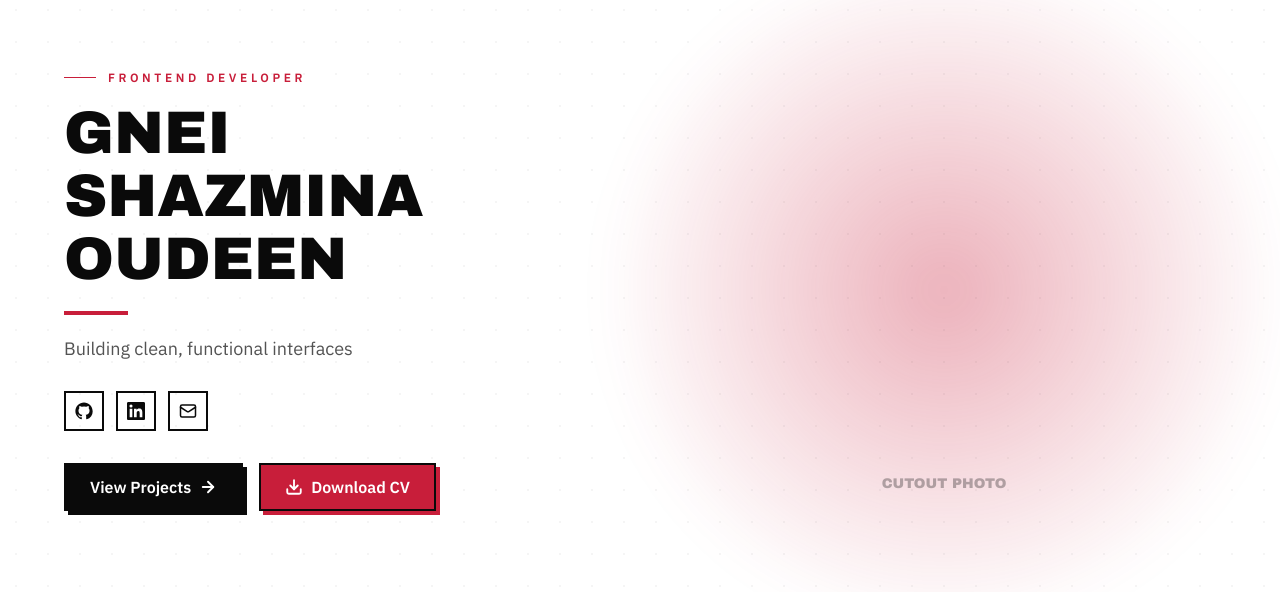
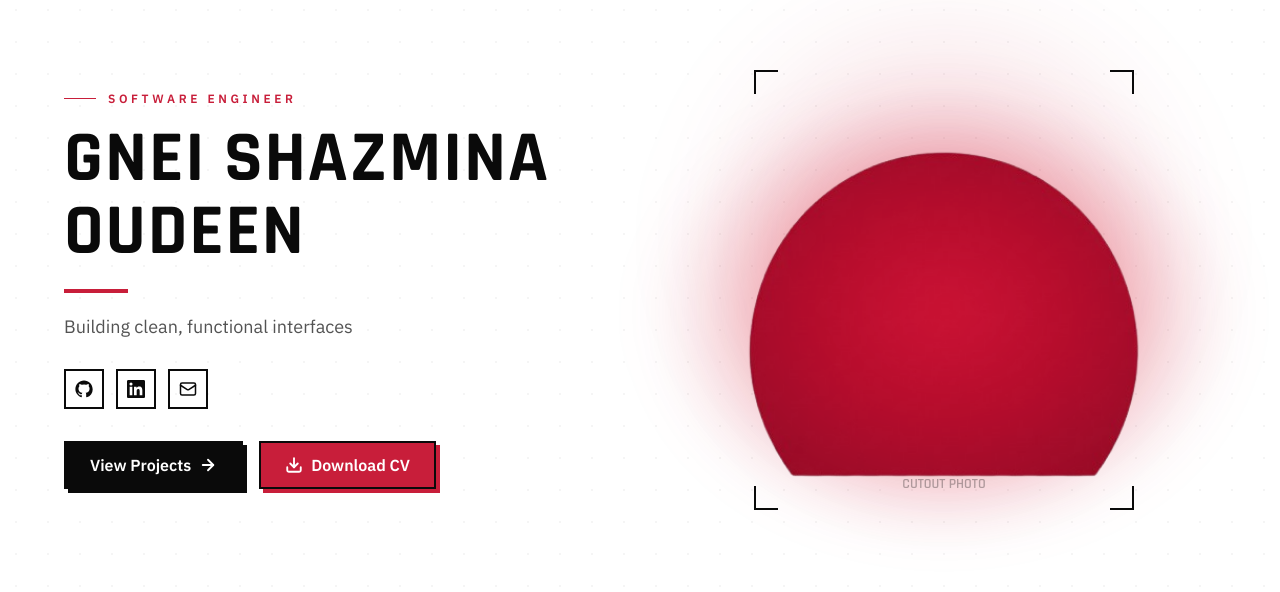
Before and after one commit to ShazminaOudeen/Shazmina-portfolio, a Next.js app: page / in a window 1280 px wide. Shown: the part 150-742 px from the top of the page. Built offline with nearby package versions, Linux system fonts and the light colour scheme; no server answers.

Commit message:
fixed hero section ui

```diff
--- a/app/layout.tsx
+++ b/app/layout.tsx
@@ -1,11 +1,11 @@
 import type { Metadata } from "next";
-import { Archivo_Black, IBM_Plex_Sans } from "next/font/google";
+import { Rajdhani, IBM_Plex_Sans } from "next/font/google";
 import "./globals.css";
 import { cn } from "@/lib/utils";
 import { ThemeProvider } from "@/lib/theme";
 
-const archivoBlack = Archivo_Black({
-  weight: "400",
+const rajdhani = Rajdhani({
+  weight: ["600", "700"],
   subsets: ["latin"],
   variable: "--font-heading",
 });
@@ -18,7 +18,7 @@ const plexSans = IBM_Plex_Sans({
 
 export const metadata: Metadata = {
   title: "Shazmina Oudeen | Portfolio",
-  description: "Frontend developer portfolio",
+  description: "Software Engineer portfolio",
   other: {
     "color-scheme": "light dark",
   },
@@ -29,7 +29,7 @@ export default function RootLayout({ children }: LayoutProps<"/">) {
     <html
       lang="en"
       suppressHydrationWarning
-      className={cn("h-full", "antialiased", archivoBlack.variable, plexSans.variable)}
+      className={cn("h-full", "antialiased", rajdhani.variable, plexSans.variable)}
     >
       <head>
         <meta name="color-scheme" content="light dark" />
--- a/components/sections/Hero.tsx
+++ b/components/sections/Hero.tsx
@@ -25,7 +25,6 @@ const SOCIAL_LINKS = [
 ];
 
 export default function Hero() {
-  // Subtle mouse-tracking tilt on the photo area
   const tiltRef = useRef<HTMLDivElement>(null);
   const mouseX = useMotionValue(0);
   const mouseY = useMotionValue(0);
@@ -55,19 +54,7 @@ export default function Hero() {
       id="hero"
       className="relative min-h-[90vh] flex items-center justify-center px-4 md:px-8 py-16 overflow-hidden bg-washi dark:bg-ink transition-colors"
     >
-      {/* Cinematic glow orb behind the subject - large, soft, warm-to-red
-          radial gradient, the main atmospheric element instead of playful
-          decorative shapes */}
-      <div
-        className="absolute right-0 top-1/2 -translate-y-1/2 w-[55vw] h-[55vw] max-w-2xl max-h-2xl rounded-full pointer-events-none"
-        style={{
-          background:
-            "radial-gradient(circle, rgba(200,30,58,0.35) 0%, rgba(200,30,58,0.12) 45%, transparent 70%)",
-          filter: "blur(20px)",
-        }}
-      />
-
-      {/* Fine dot-grid texture, very low opacity */}
+      {/* Fine dot-grid texture */}
       <div
         className="absolute inset-0 opacity-[0.04] dark:opacity-[0.06] pointer-events-none"
         style={{
@@ -77,8 +64,7 @@ export default function Hero() {
         }}
       />
 
-      {/* Vignette - darkens edges slightly in dark mode for a cinematic
-          frame, invisible in light mode */}
+      {/* Vignette - dark mode only */}
       <div className="absolute inset-0 pointer-events-none opacity-0 dark:opacity-100 bg-[radial-gradient(ellipse_at_center,transparent_40%,rgba(0,0,0,0.5)_100%)]" />
 
       <div className="relative max-w-6xl w-full mx-auto grid md:grid-cols-2 gap-10 md:gap-16 items-center">
@@ -98,7 +84,7 @@ export default function Hero() {
             {data.personal.role}
           </motion.p>
 
-          <h1 className="font-heading uppercase text-4xl sm:text-5xl md:text-6xl text-ink dark:text-washi leading-[1.05] mb-5">
+          <h1 className="font-heading font-bold uppercase text-5xl sm:text-6xl md:text-7xl text-ink dark:text-washi leading-[1.02] mb-5 tracking-wide">
             {data.personal.name}
           </h1>
 
@@ -159,15 +145,61 @@ export default function Hero() {
           </div>
         </motion.div>
 
-        {/* Photo - sits directly in front of the glow orb, no decorative
-            shapes around it, tilts subtly on mouse move */}
+      {/* Photo staging area - circle.png backdrop behind the subject,
+    like a poster/key-art backdrop, plus a glow layered on top of the circle */}
 <motion.div
   ref={tiltRef}
   onMouseMove={handleMouseMove}
   onMouseLeave={handleMouseLeave}
   style={{ rotateX, rotateY, transformPerspective: 800 }}
   className="order-1 md:order-2 relative flex justify-center items-end h-80 sm:h-95 md:h-110"
+>{/* Circle image backdrop */}
+{/* Circle image backdrop */}
+<motion.div
+  initial={{ scale: 0, opacity: 0 }}
+  animate={{ scale: 1, opacity: 1 }}
+  transition={{ duration: 0.7, ease: "easeOut" }}
+  className="absolute -bottom-20 w-110 h-110 sm:w-120 sm:h-120 md:w-135 md:h-135"
 >
+  <Image
+    src="/images/circle.png"
+    alt=""
+    fill
+    sizes="(max-width: 768px) 360px, 460px"
+    className="object-contain object-bottom"
+    priority
+  />
+</motion.div>
+
+{/* Glow layered on top of the circle image */}
+<div
+  className="absolute -bottom-8 w-90 h-90 sm:w-105 sm:h-105 md:w-115 md:h-115 rounded-full pointer-events-none mix-blend-screen scale-x-125"
+  style={{
+    background:
+      "radial-gradient(circle, rgba(255,20,40,0.55) 0%, rgba(220,10,30,0.35) 35%, rgba(200,30,58,0.15) 55%, transparent 70%)",
+    filter: "blur(24px)",
+  }}
+/>
+
+{/* Wider ambient bloom behind the whole staging area */}
+<div
+  className="absolute bottom-0 w-110 h-110 sm:w-125 sm:h-125 md:w-135 md:h-135 rounded-full pointer-events-none -z-10"
+  style={{
+    background:
+      "radial-gradient(circle, rgba(200,30,58,0.25) 0%, rgba(200,30,58,0.08) 45%, transparent 70%)",
+    filter: "blur(40px)",
+  }}
+/>
+
+  {/* Thin corner brackets on the photo - small HUD/tech accent */}
+  <div className="absolute z-10 w-65 sm:w-[320px] md:w-95 h-full pointer-events-none">
+    <span className="absolute top-0 left-0 w-6 h-6 border-t-2 border-l-2 border-ink dark:border-washi" />
+    <span className="absolute top-0 right-0 w-6 h-6 border-t-2 border-r-2 border-ink dark:border-washi" />
+    <span className="absolute bottom-0 left-0 w-6 h-6 border-b-2 border-l-2 border-ink dark:border-washi" />
+    <span className="absolute bottom-0 right-0 w-6 h-6 border-b-2 border-r-2 border-ink dark:border-washi" />
+  </div>
+
+  {/* Cutout photo */}
   <motion.div
     initial={{ opacity: 0, y: 60, scale: 0.95 }}
     animate={{ opacity: 1, y: 0, scale: 1 }}
--- a/content/data.json
+++ b/content/data.json
@@ -1,7 +1,7 @@
 {
   "personal": {
     "name": "Gnei Shazmina Oudeen",
-    "role": "Frontend Developer",
+    "role": "Software Engineer",
     "tagline": "Building clean, functional interfaces",
     "bio": "A short paragraph about yourself.",
     "photo": "",
```
Also changed, not shown: public/images/circle.png (added). Lines whose indentation alone changed are shown as unchanged.
